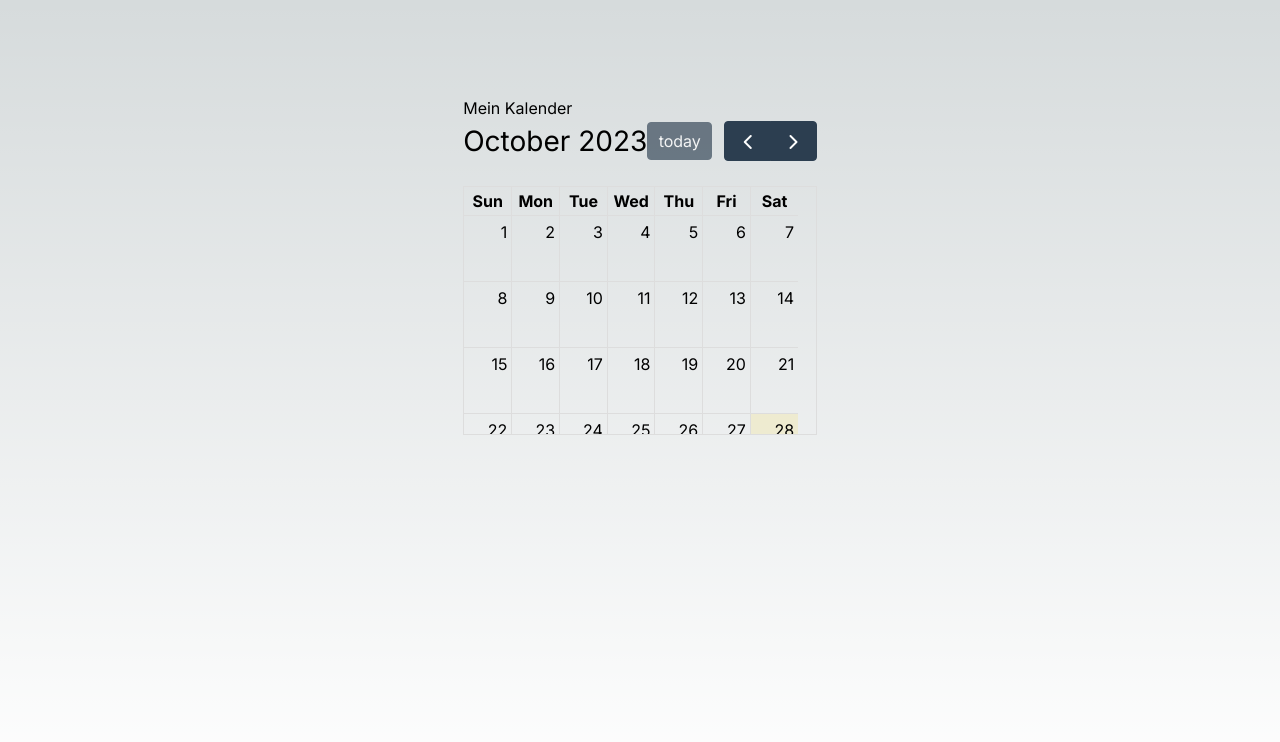
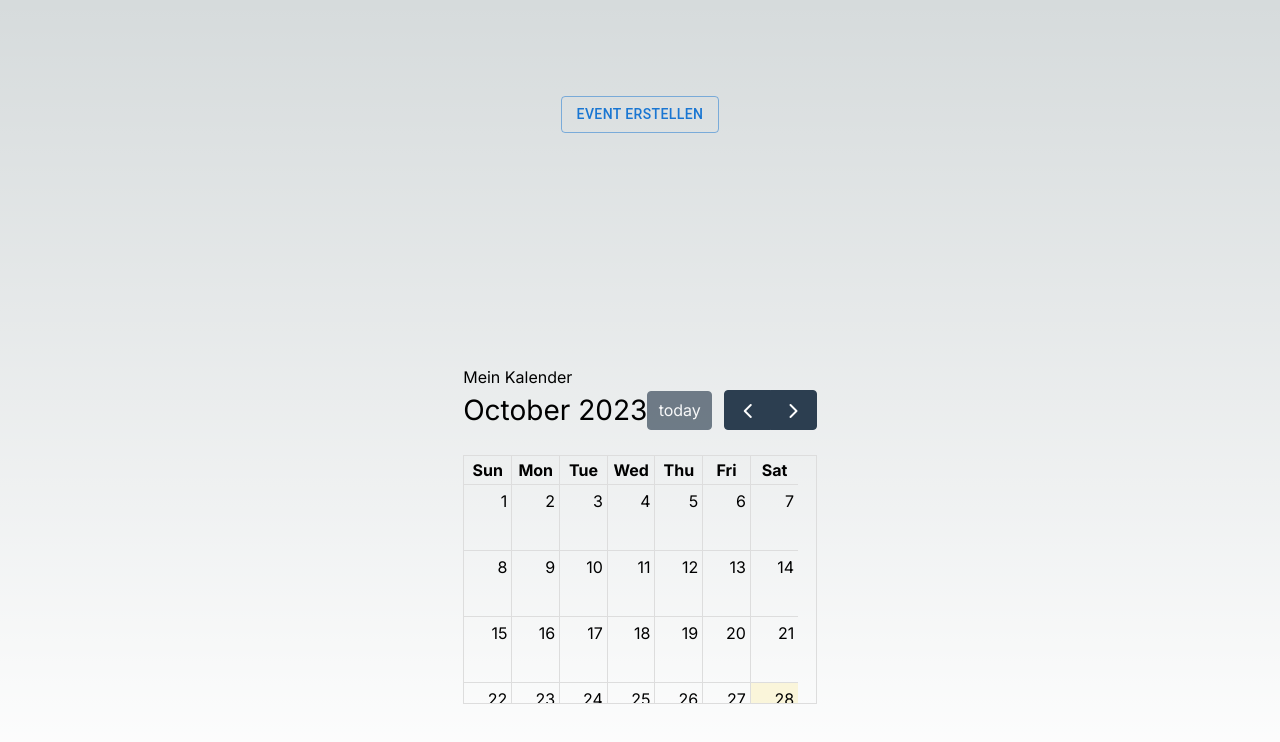
Before and after one commit to EDAG-Hackathon/Hackathon2023, a Next.js app in the folder frontend/: page / in a window 1280 px wide. Shown: the top 742 px of the page. Built offline with nearby package versions, Linux system fonts and the light colour scheme.

Commit message:
add create event dialog

```diff
--- a/frontend/package.json
+++ b/frontend/package.json
@@ -10,6 +10,8 @@
   },
   "dependencies": {
     "@babel/preset-react": "^7.22.15",
+    "@emotion/react": "^11.11.1",
+    "@emotion/styled": "^11.11.0",
     "@fullcalendar/common": "^5.11.5",
     "@fullcalendar/interaction": "^6.1.9",
     "@fullcalendar/react": "^6.1.9",
@@ -18,7 +20,8 @@
     "next": "14.0.0",
     "next-transpile-modules": "^10.0.1",
     "react": "^18",
-    "react-dom": "^18"
+    "react-dom": "^18",
+    "tailwind": "^4.0.0"
   },
   "devDependencies": {
     "typescript": "^5",
--- /dev/null
+++ b/frontend/src/app/create-edit-event-dialog.tsx
@@ -0,0 +1,25 @@
+import { Button, Dialog, DialogTitle } from "@mui/material";
+import React from "react";
+
+export function CreateEditEventDialog() {
+    const [open, setOpen] = React.useState(false);
+
+    const handleClickOpen = () => {
+      setOpen(true);
+    };
+
+    const handleClose = () => {
+      setOpen(false);
+    };
+
+    return (
+        <div>
+            <Button variant="outlined" onClick={handleClickOpen}>
+                Event erstellen
+            </Button>
+            <Dialog open={open} onClose={handleClose}>
+                <DialogTitle>Event erstellen</DialogTitle>
+            </Dialog>
+        </div>
+    );
+}
--- a/frontend/src/app/page.tsx
+++ b/frontend/src/app/page.tsx
@@ -1,9 +1,11 @@
 import Image from "next/image";
 import Calendar from "./calendar";
+import { CreateEditEventDialog } from "./create-edit-event-dialog";
 
 export default function Home() {
   return (
     <main className="flex min-h-screen flex-col items-center justify-between p-24">
+      <CreateEditEventDialog/>
       <Calendar />
     </main>
   );
```
Also changed, not shown: frontend/src/app/CreateEditEventDialog.tsx (deleted), 1 other file (tests, documents, lock files or other folders).
